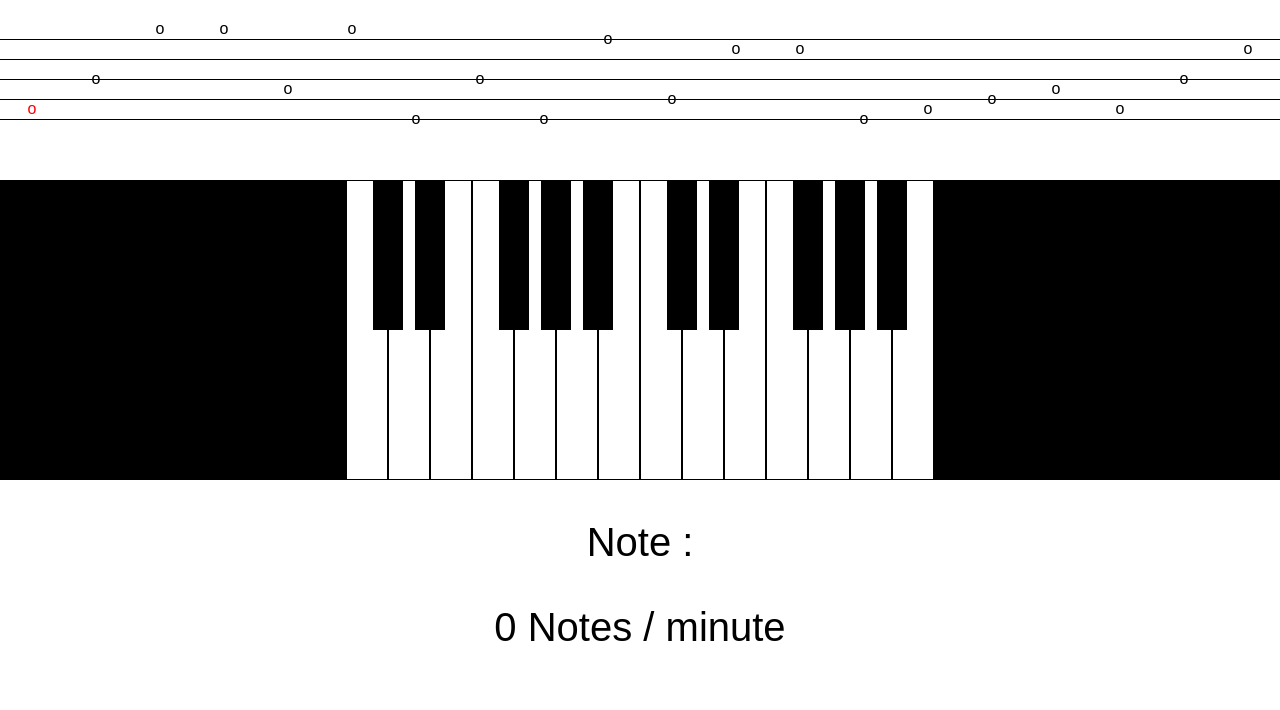
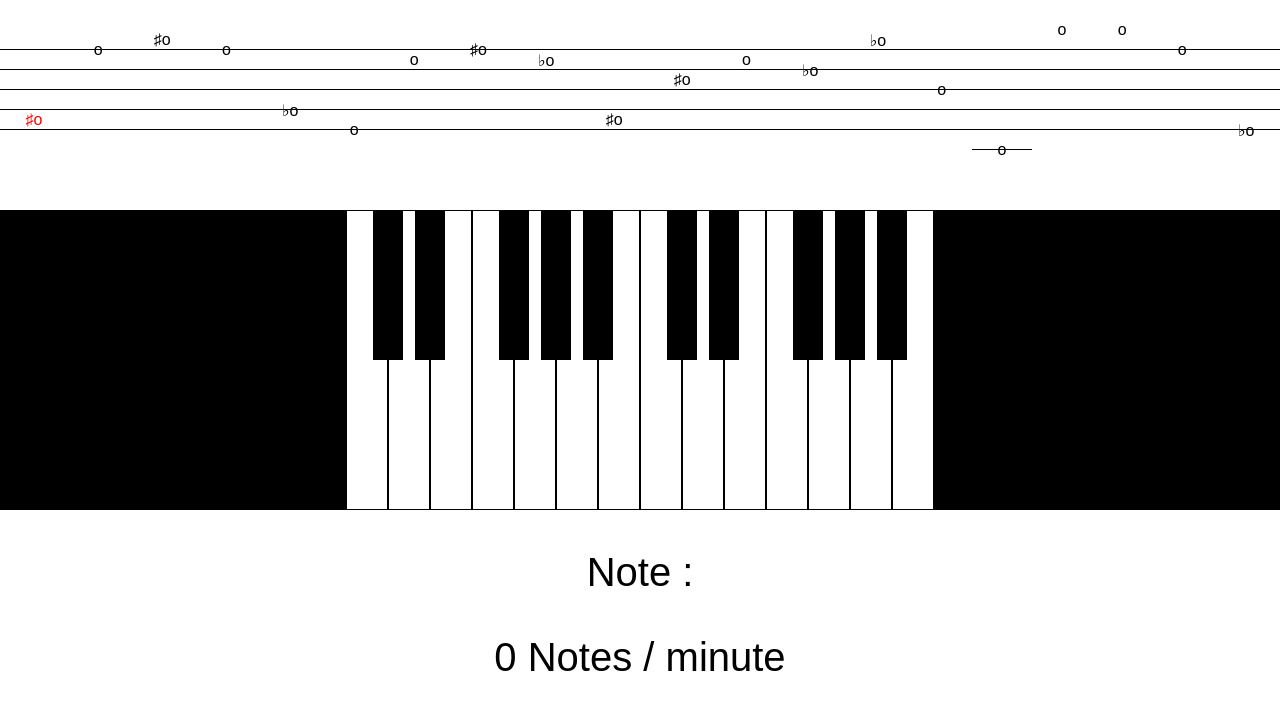
Before and after one commit to piochelepiotr/musicNotes, a React (Create React App) app: page / in a window 1280 px wide. Shown: the top 710 px of the page. Built offline with nearby package versions, Linux system fonts and the light colour scheme.

Commit message:
add diese and support for lower and higher lines

```diff
--- a/src/GenerateNotes.js
+++ b/src/GenerateNotes.js
@@ -3,13 +3,35 @@ const getRandomInt = (min, max) => {
     return Math.floor(Math.random() * (max - min + 1)) + min;
 };
 
-export const notesNames = ["o2", "f2", "m2", "r2", "d2", "s1", "l1", "o1", "f1", "m1"];
+export const notesNames = ["d1", "r1b", "r1", "m1b", "m1", "f1", "o1b", "o1", "l1b", "l1", "s1b", "s1", "d2","r2b","r2","m2b","m2","f2","o2b","o2","l2b","l2","s2b","s2"];
+// export const notesNames = ["m1", "f1", "o1b", "o1", "l1b", "l1", "s1b", "s1", "d2","r2b","r2","m2b","m2","f2","o2b","o2","l2b","l2","s2b","s2"];
+export const zeroNote = "o2";
+export const lines = notesNames.filter(x => !x.endsWith("b"));
+export const zeroNoteIndex = lines.findIndex(x => x === zeroNote);
 export const numberNotes = 20;
+export const notePos = note => {
+    const noteText = notesNames[note.note];
+    const baseNote = noteText.substring(0, 2);
+    console.log(baseNote);
+    const x = lines.findIndex(x => x === baseNote);
+    let row = zeroNoteIndex - x;
+    let bemol = noteText.endsWith("b");
+    let diese = false;
+    if (bemol && !note.asBemol) {
+        bemol = false;
+        diese = true;
+        row++;
+    }
+    return {row: row, bemol: bemol, diese: diese};
+};
 
 const generateNotes = (length) => {
     let notes = [];
-    for(var i = 0; i < length; i++) {
-        notes.push(getRandomInt(0, 9));
+    for(let i = 0; i < length; i++) {
+        notes.push({
+            note: getRandomInt(0, notesNames.length - 1),
+            asBemol: getRandomInt(0, 1) === 0,
+        });
     }
     return notes;
 }
--- a/src/Partition.js
+++ b/src/Partition.js
@@ -1,23 +1,41 @@
 import React, { Component } from 'react';
 import styled from 'styled-components';
 import {connect} from 'react-redux';
+import {notePos} from "./GenerateNotes";
 
 const Note = styled.div`
-    margin: 0px;
     border-bottom: 1px solid black;
 `;
 
-const Inside = styled.p`
-margin: 0px;
-position: relative;
-top: -10px;
+const Inside = styled.div`
+    height:  100px;
+    position: relative;
+    top: -50px;
+    margin: 0px;
+    vertical-align: middle;
+    display: flex;
+    flex-direction: column;
+    justify-content: center;
 `
 
 const StyledPartition = styled.div`
   margin-top: 30px;
   display: grid;
   grid-auto-rows: 10px;
-`
+`;
+
+const StyledChar = styled.div`
+    vertical-align: middle;
+`;
+
+const noteChar = (bemol, diese) => {
+    if (bemol) {
+        return <StyledChar>&#9837;o</StyledChar>;
+    } else if (diese) {
+        return <StyledChar>	&#9839;o</StyledChar>;
+    }
+    return <StyledChar>o</StyledChar>;
+};
 
 class Partition extends Component {
 
@@ -27,22 +45,30 @@ class Partition extends Component {
     }
 
 
+
     render() {
         const notes = [];
-        const firstLineRow = 0;
+        const noteColumns = this.props.notes.map(note => {
+            const {row} = notePos(note);
+            return row;
+        });
+        const firstLineRow = Math.min(...noteColumns);
+        const lastRow = Math.max(...noteColumns);
+        console.log("first line", firstLineRow);
         const firstColumn = 0;
-        const permanentLines = [0, 2, 4, 6, 8].map(x => x + firstLineRow);
-        const lastRow = 9;
+        const permanentLines = [0, 2, 4, 6, 8];
         this.props.notes.forEach((note, i) => {
+            console.log("note", note);
             const col = i + firstColumn;
-            for (let j = 0; j <= lastRow; j++) {
-                notes.push(<Note key={`${col},${j}`} style={{gridColumn: col + 1, gridRow: j + 1, borderBottomColor: permanentLines.includes(j) ? 'black' : 'white'}}>
-                    { this.props.notes[col] === j &&
-                        <Inside style={{color: this.props.activeNote === i? 'red' : 'black'}}>o</Inside>
+            const {row, bemol, diese} = notePos(note);
+            for (let j = firstLineRow; j <= lastRow; j++) {
+                notes.push(<Note key={`${col},${j}`} style={{gridColumn: col + 1, gridRow: j + 1 - firstLineRow, borderBottomColor: permanentLines.includes(j) || (j % 2 === 0 && (j < 0 || j > 8) && (row === j || row - 1 === j))  ? 'black' : 'white'}}>
+                    { row === j &&
+                        <Inside style={{color: this.props.activeNote === i? 'red' : 'black'}}>{noteChar(bemol, diese)}</Inside>
                     }
                 </Note>);
             }
-        })
+        });
       return (
           <StyledPartition>
               {notes}
--- a/src/sagas/partition.js
+++ b/src/sagas/partition.js
@@ -12,7 +12,7 @@ function* workerSaga(action) {
 }
 
 function* textChangedSaga(action) {
-    if (notesNames[action.notes[action.activeNote]] === action.text) {
+    if (notesNames[action.notes[action.activeNote].note] === action.text) {
         yield put({type: "UPDATE_TEXT", message:""});
         yield put({type:"NEXT_NOTE", activeNote:action.activeNote, startTime: action.startTime});
     }
```
Also changed, not shown: 1 other file (tests, documents, lock files or other folders).
